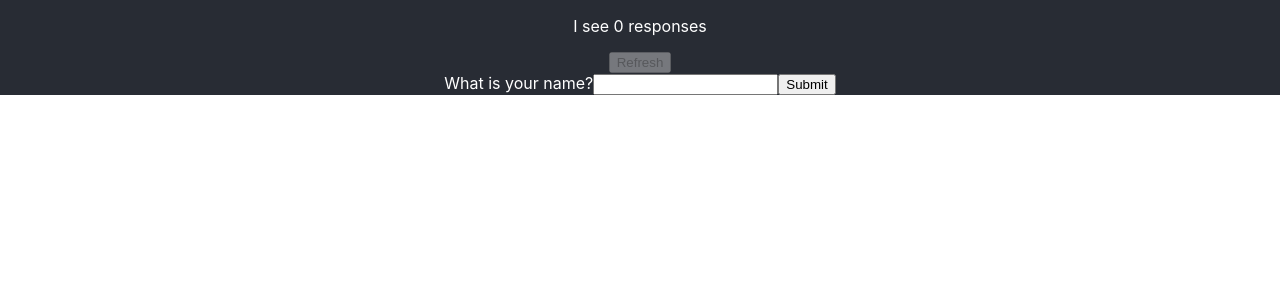
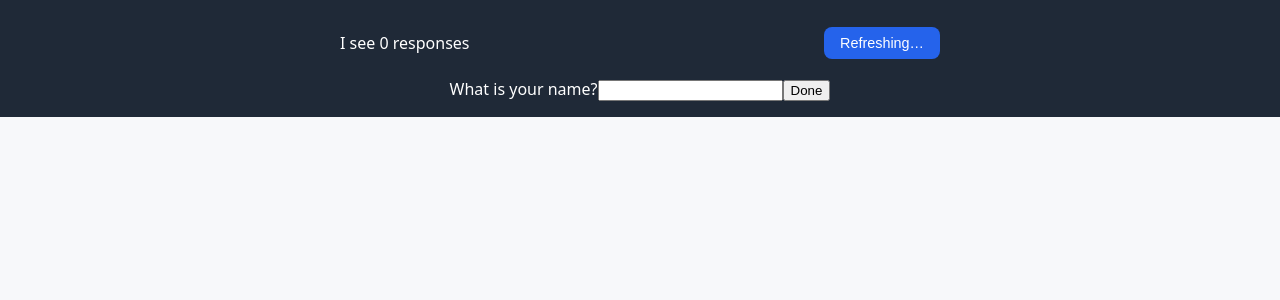
Before and after one commit to cdeevfrr/frisbeepoll, a React (Create React App) app in the folder frisbee-poll/: page / in a window 1280 px wide. Shown: the top 300 px of the page. Built offline with nearby package versions, Linux system fonts and the light colour scheme; no server answers.

Commit message:
ChatGPT styles top level app

```diff
--- a/frisbee-poll/src/App.tsx
+++ b/frisbee-poll/src/App.tsx
@@ -40,13 +40,18 @@
   }, [pollResponses])
 
   return (
-    <div style={{textAlign: 'center'}}>
+    <div style={styles.app}>
       <header style={styles.appHeader}>
+        <div style={styles.headerTop}>
           <PollResponses pollResponses={pollResponses}/>
           <button
             onClick={() => loadPollResponses(setPollResponses, setLoadingPollResponses)}
             disabled={loadingPollResponses}
-          >Refresh</button>
+            style={styles.button}
+          >
+            {loadingPollResponses ? "Refreshing…" : "Refresh"}
+          </button>
+        </div>
         <NameEntry
           setNameCallback={async (name)=>{
             Cookies.set("userName", name, {expires: 180})
@@ -58,6 +63,7 @@
 
       <main style={styles.pageContainer}>
         {userName && (
+          <div style={styles.card}>
             <ResponseDetails
               userName={userName}
               pending={pendingResponseDetails}
@@ -73,17 +79,10 @@
                   },
                   sourceID: "Unused",
                 })
-              // This re-load will trigger setSubmittedResponse because of
-              // the useEffect watching for changes in pollResponses.
-              // We DO NOT want to trigger this before the load, because
-              // right now the change in submittedResponse is the only way
-              // the user can see that their response actually got there.
-              // It's possible to make both states obvious to the user
-              // (submitted & polling; polled & saw your response)
-              // but for now we're skipping the polling state.
                 await loadPollResponses(setPollResponses, setLoadingPollResponses);
               }}
             />
+          </div>
         )}
       </main>
     </div>
@@ -93,16 +92,53 @@
 export default App;
 
 const styles: {[key: string]: CSSProperties} = {
-  appHeader: {
-    backgroundColor: '#282c34',
-    minHeight: '10vh',
+  app: {
+    fontFamily: 'system-ui, -apple-system, BlinkMacSystemFont, "Segoe UI", Roboto, sans-serif',
+    backgroundColor: '#f7f8fa',
+    minHeight: '100vh',
     display: 'flex',
     flexDirection: 'column',
+  },
+  appHeader: {
+    backgroundColor: '#1f2937',
+    color: 'white',
+    padding: '1rem',
+    textAlign: 'center',
+    display: 'flex',
+    flexDirection: 'column',
+    gap: '0.5rem',
+  },
+  headerTop: {
+    display: 'flex',
+    justifyContent: 'space-between',
     alignItems: 'center',
-    justifyContent: 'center',
-    color: 'white',
+    maxWidth: '600px',
+    margin: '0 auto',
+    width: '100%',
   },
   pageContainer: {
-    marginTop: '2rem',
+    flex: 1,
+    display: 'flex',
+    justifyContent: 'center',
+    alignItems: 'flex-start',
+    padding: '2rem 1rem',
+  },
+  card: {
+    backgroundColor: 'white',
+    borderRadius: '12px',
+    padding: '2rem',
+    boxShadow: '0 4px 12px rgba(0,0,0,0.1)',
+    width: '100%',
+    maxWidth: '500px',
+  },
+  button: {
+    backgroundColor: '#2563eb',
+    border: 'none',
+    padding: '0.5rem 1rem',
+    borderRadius: '8px',
+    color: 'white',
+    fontSize: '0.9rem',
+    cursor: 'pointer',
+    transition: 'background-color 0.2s ease',
   }
 };
--- a/frisbee-poll/src/Components/NameEntry.tsx
+++ b/frisbee-poll/src/Components/NameEntry.tsx
@@ -27,7 +27,7 @@
         value={nameValue}
         onChange={(e) => setNameValue(e.target.value)}
       />
-      <button type="submit">Submit</button>
+      <button type="submit">Done</button>
     </form>
 
 
```
Lines whose indentation alone changed are shown as unchanged.
